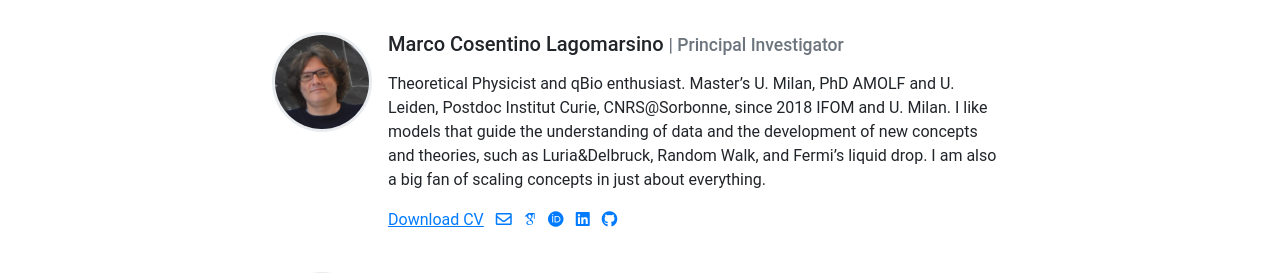
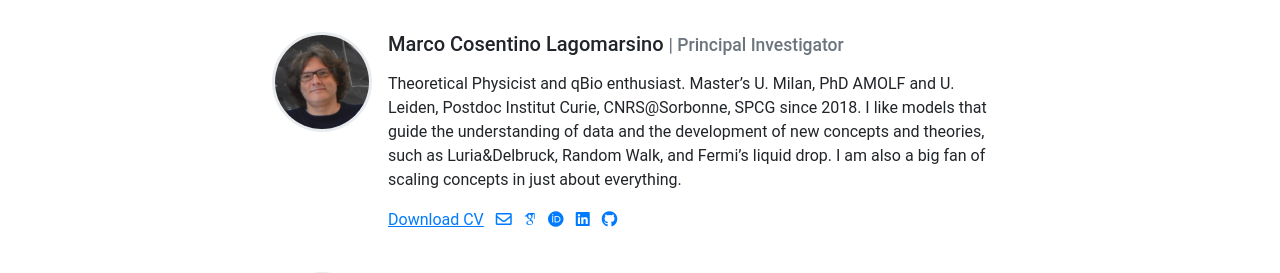
Before and after one commit to mcltone/spcg, a Jekyll site: the page built from pages/people.md, in a window 1280 px wide. Shown: the part 403-676 px from the top of the page. Built offline with Jekyll 4.4.1, drawn with Linux system fonts in a browser that asks for light colours; some web fonts are replaced.

Commit message:
Update team.yml

```diff
--- a/_data/team.yml
+++ b/_data/team.yml
@@ -4,7 +4,7 @@
   role: Principal Investigator # Will appear next to name
   image: /images/mcl.jpg # Can be external link
   description: > # Can be Markdown
-    Theoretical Physicist and qBio enthusiast. Master's U. Milan, PhD AMOLF and U. Leiden, Postdoc Institut Curie, CNRS@Sorbonne, since 2018 IFOM and U. Milan. I like models that guide the understanding of data and the development of new concepts and theories, such as Luria&Delbruck, Random Walk, and Fermi's liquid drop. I am also a big fan of scaling concepts in just about everything.
+    Theoretical Physicist and qBio enthusiast. Master's U. Milan, PhD AMOLF and U. Leiden, Postdoc Institut Curie, CNRS@Sorbonne, SPCG since 2018. I like models that guide the understanding of data and the development of new concepts and theories, such as Luria&Delbruck, Random Walk, and Fermi's liquid drop. I am also a big fan of scaling concepts in just about everything.
   cv: mclCV.pdf
   email: marco.cosentino-lagomarsino@ifom.eu
   scholar: user=jJ0S7vUAAAAJ&hl=en
```
